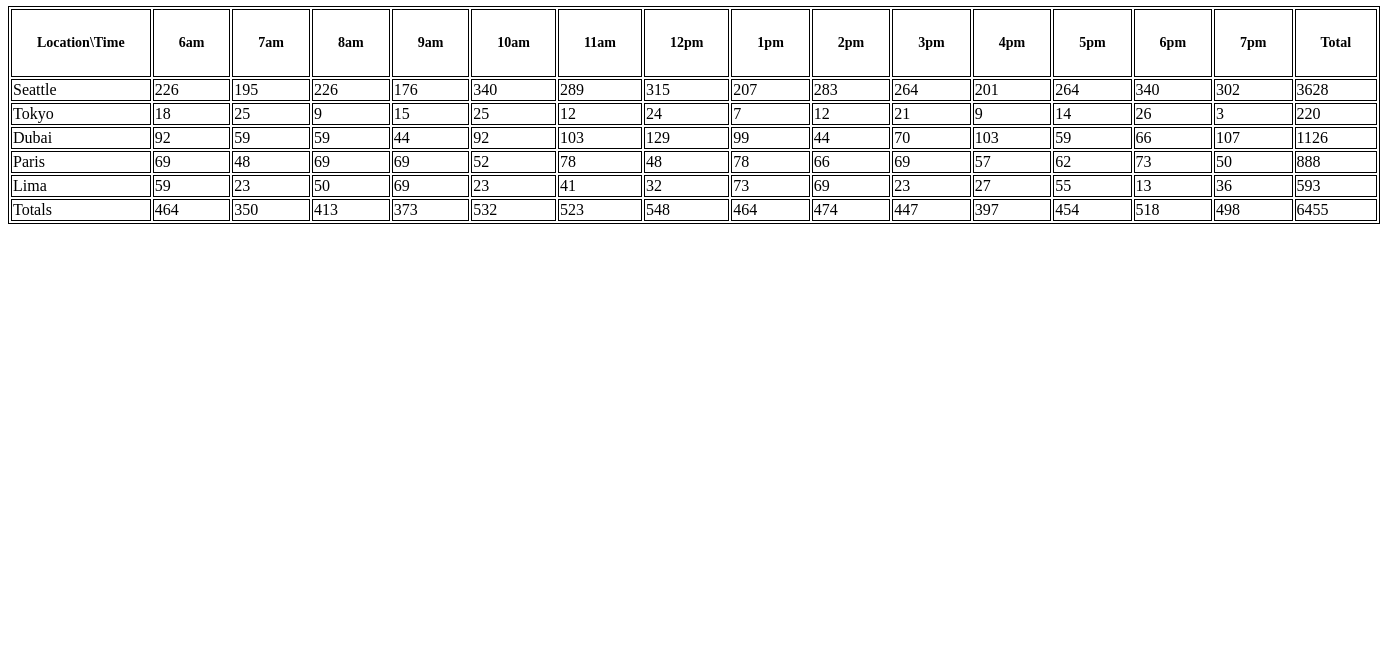
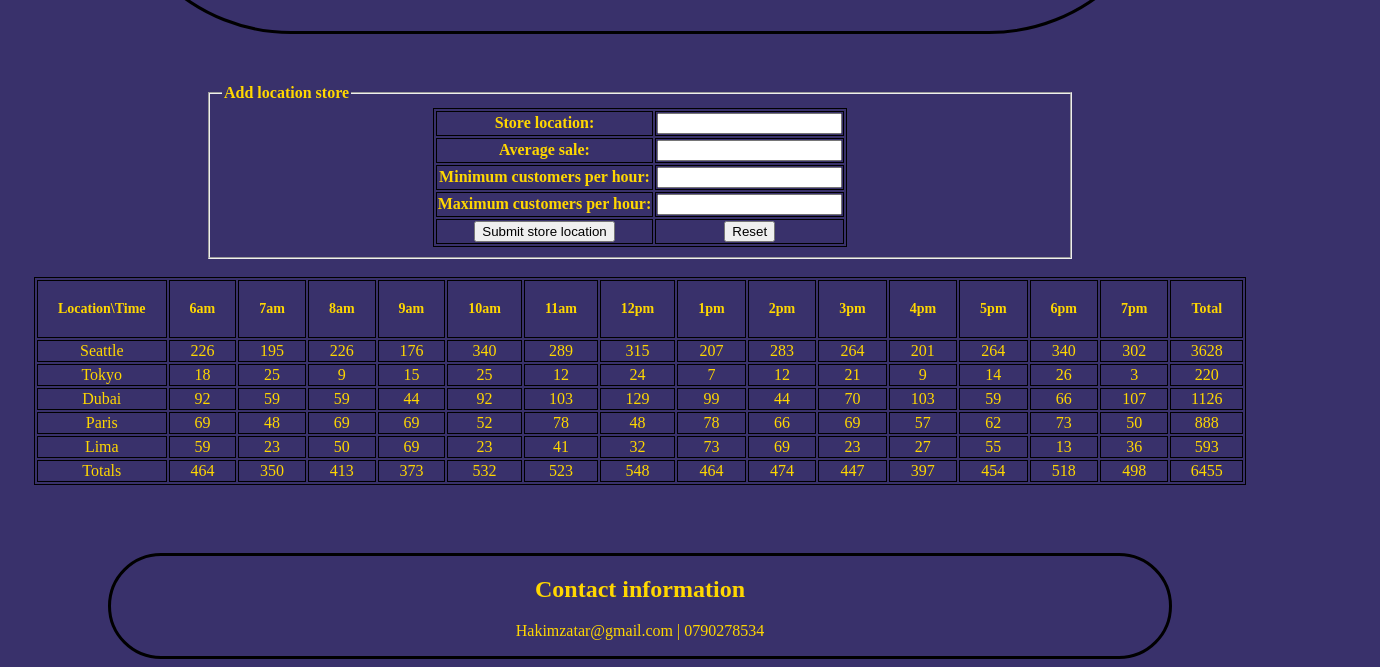
Before and after one commit to AbdulhakimZatar/cookie-stand, a plain HTML site: page sales.html in a window 1280 px wide. Shown: the part 340-1007 px from the top of the page, 1380 px wide, since content can reach past the window. Before the commit the page ends 800 px from the top, so only its background shows below. Drawn offline with Linux system fonts and the light colour scheme.

Commit message:
add form and edit some css

```diff
--- a/css/styles.css
+++ b/css/styles.css
@@ -14,7 +14,7 @@ header img {
     height: 200px;
 
 }
-main img{
+.float{
     float: left;
     width: 50%;
     height: 50%;
@@ -52,7 +52,7 @@ nav ul li {
 }
 nav ul li a{
     text-decoration: none;
-    color: brown;
+    color: gold;
     font-weight: bold;
     margin-right: 50px;
 }
@@ -61,7 +61,7 @@ table, th, td {
     border: 1px solid black;
   }
   main table th {
-      padding: 25px;
+      padding: 20px;
       font-size: 14px;
   }
 
@@ -73,3 +73,36 @@ table, th, td {
   footer {
       display: block;
   }
+  table {
+      text-align: center;
+  }
+
+  main fieldset {
+      font-weight: bold;
+      margin-left: 200px;
+      margin-right: 200px;
+
+  }
+  main table{
+      margin-left: auto;
+      margin-right: auto;
+
+  }
+  body {
+      background-color: rgb(57, 49, 107);
+      color: gold;
+  }
+  .center {
+    text-align: center;
+  }
+
+  #footer {
+      margin-top: 50px;
+      border: solid black;
+      height: 100px;
+      border-radius: 500px;
+      margin-right: 100px;
+      margin-left: 100px;
+      text-align: center;
+
+  }
--- a/js/add.js
+++ b/js/add.js
@@ -1,27 +1,30 @@
 'use_strict';
 
 var hoursOpen = ["6am","7am","8am","9am","10am","11am","12pm","1pm","2pm","3pm","4pm","5pm","6pm","7pm"];
+var numberStores = ["Seattle", "Tokyo", "Dubai", "Paris", "Lima"];
 
 function generateRandomCustomers(maxCustomers, minCustomers){
     var generatedCustomers = Math.floor((Math.random()*(maxCustomers-minCustomers+1))+minCustomers);
     return generatedCustomers;
 }
 
-function store(name, hourSales, avgSales, minCustomersHR, maxCustomersHR, totalSales, salesArray){
+function store(name, avgSales, minCustomersHR, maxCustomersHR, hourSales, totalSales, salesArray){
     this.name = name;
-    this.hourSales = hourSales;
     this.avgSales = avgSales;
     this.minCustomersHR = minCustomersHR;
     this.maxCustomersHR = maxCustomersHR;
+    this.hourSales = hourSales;
     this.totalSales = totalSales;
     this.salesArray = salesArray[""];
 }
 
-var Seattle = new store('Seattle', 0, 6.3, 23, 65, 0, [""]);
-var Tokyo = new store('Tokyo', 0, 1.2, 3, 24, 0, [""]);
-var Dubai = new store('Dubai', 0, 3.7, 11, 38, 0, [""]);
-var Paris = new store('Paris', 0, 2.3, 20, 38, 0, [""]);
-var Lima = new store('Lima', 0, 4.6, 2, 16, 0, [""]);
+
+
+var Seattle = new store('Seattle', 6.3, 23, 65, 0, 0, [""]);
+var Tokyo = new store('Tokyo', 1.2, 3, 24, 0, 0, [""]);
+var Dubai = new store('Dubai', 3.7, 11, 38, 0, 0, [""]);
+var Paris = new store('Paris', 2.3, 20, 38, 0, 0, [""]);
+var Lima = new store('Lima', 4.6, 2, 16, 0, 0, [""]);
 
 var renderHeader = function(){
     var parentElement = document.getElementById('data');
@@ -93,13 +96,14 @@ store.prototype.render = function(){
 var renderFooter = function(){
 
     var tr3 = document.createElement('tr');
+    tr3.setAttribute("id", "tr3")
     var td4 = document.createElement('td');
     td4.textContent = "Totals";
     tr3.append(td4);
 
     for(i = 0; i <  hoursOpen.length; i++){
     var finalTotal = 0;
-    for(var y = 0; y < 5; y++){
+    for(var y = 0; y < numberStores.length; y++){
     finalTotal = finalTotal + totalHourArrayFinal[y][i]
     }
 
@@ -118,7 +122,36 @@ var renderFooter = function(){
     table.appendChild(tr3);
 }
 
+var addLocation = document.getElementById("addLocation");
 
+addLocation.addEventListener('submit', function(){
+    event.preventDefault();
+
+    var nameValue = event.target.name.value;
+    var avgSalesValue = event.target.avgSales.value;
+    var minCustomersHRValue = event.target.minCustomersHR.value
+    var maxCustomersHRValue = event.target.maxCustomersHR.value
+    var hourSalesValue = 0;
+    var totalSalesValue = 0;
+    var salesArrayValue = [];
+
+    var newStore = new store(
+        nameValue,
+        parseInt(avgSalesValue),
+        parseInt(minCustomersHRValue),
+        parseInt(maxCustomersHRValue),
+        parseInt(hourSalesValue),
+        parseInt(totalSalesValue),
+        salesArrayValue
+    );
+
+    table.removeChild(tr3);
+
+    numberStores.push(name);
+    newStore.render();
+    renderFooter();
+
+});
 
 renderHeader();
 Seattle.render();
--- a/sales.html
+++ b/sales.html
@@ -9,15 +9,73 @@
 <body>
     <header>
         <img id="logo" src="imgs/logo.png" alt="Logo">
+        <br>
+        <nav>
+            <ul>
+                <li><a href="index.html">Home</a></li>
+                <li><a href="#">Sales</a></li>
+                <li><a href="">Store</a></li>
+                <li><a href="">Orders</a></li>
+            </ul>
+        </nav>
     </header>
 
     <main>
+        <form id="addLocation">
+            <fieldset>
+                <legend>
+                    Add location store
+                </legend>
+                <table>
+                    <tr>
+                        <td>
+                            <label for="name">Store location: </label>
+                        </td>
+                        <td>
+                            <input required type="text" id="name">
+                        </td>
+                    </tr>
+                    <tr>
+                        <td>
+                            <label for="avgSales" >Average sale:</label>
+                        </td>
+                        <td>
+                            <input required id="avgSales" step="0.01" type="number">
+                        </td>
+                    </tr>
+                    <tr>
+                        <td>
+                            <label for="minCustomersHR">Minimum customers per hour: </label>
+                        </td>
+                        <td>
+                            <input required id="minCustomersHR" type="number">
+                        </td>
+                    </tr>
+                    <tr>
+                        <td>
+                            <label for="maxCustomersHR">Maximum customers per hour: </label>
+                        </td>
+                        <td>
+                            <input required id="maxCustomersHR" type="number">
+                        </td>
+                    </tr>
+                    <tr>
+                        <td><input required type="submit" value="Submit store location"></td>
+                <td><input type="reset"></td>
+                    </tr>
+                </table>
+            </fieldset>
+        </form>
         <br>
         <div id="data"></div>
     </main>
 
     <footer>
-
+        <br>
+        <section id="footer">
+            <h2>Contact information</h2>
+            <p>Hakimzatar@gmail.com | 0790278534</p>
+        </section>
     </footer>
     <script src="js/add.js"></script>
 </body>
```
Also changed, not shown: index.html (+7 -2 lines), 1 other file.
